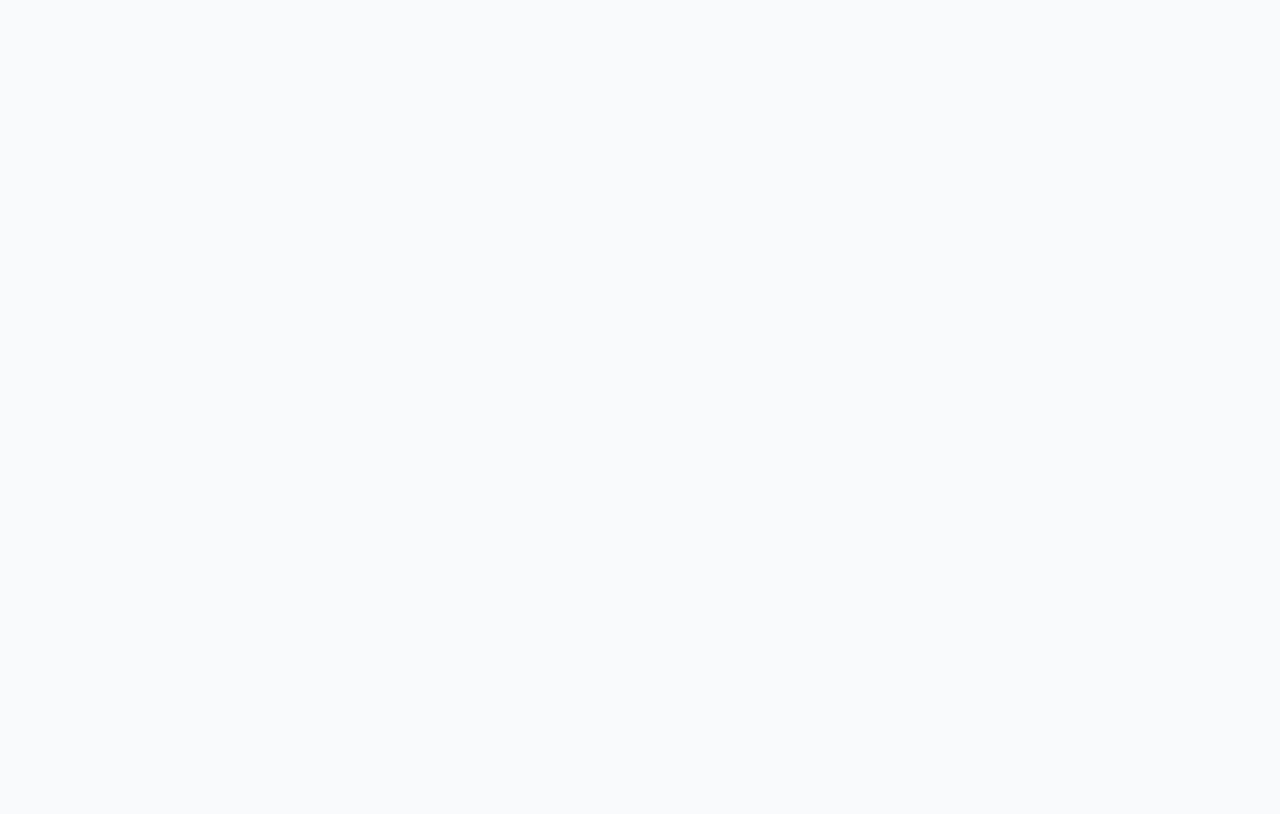
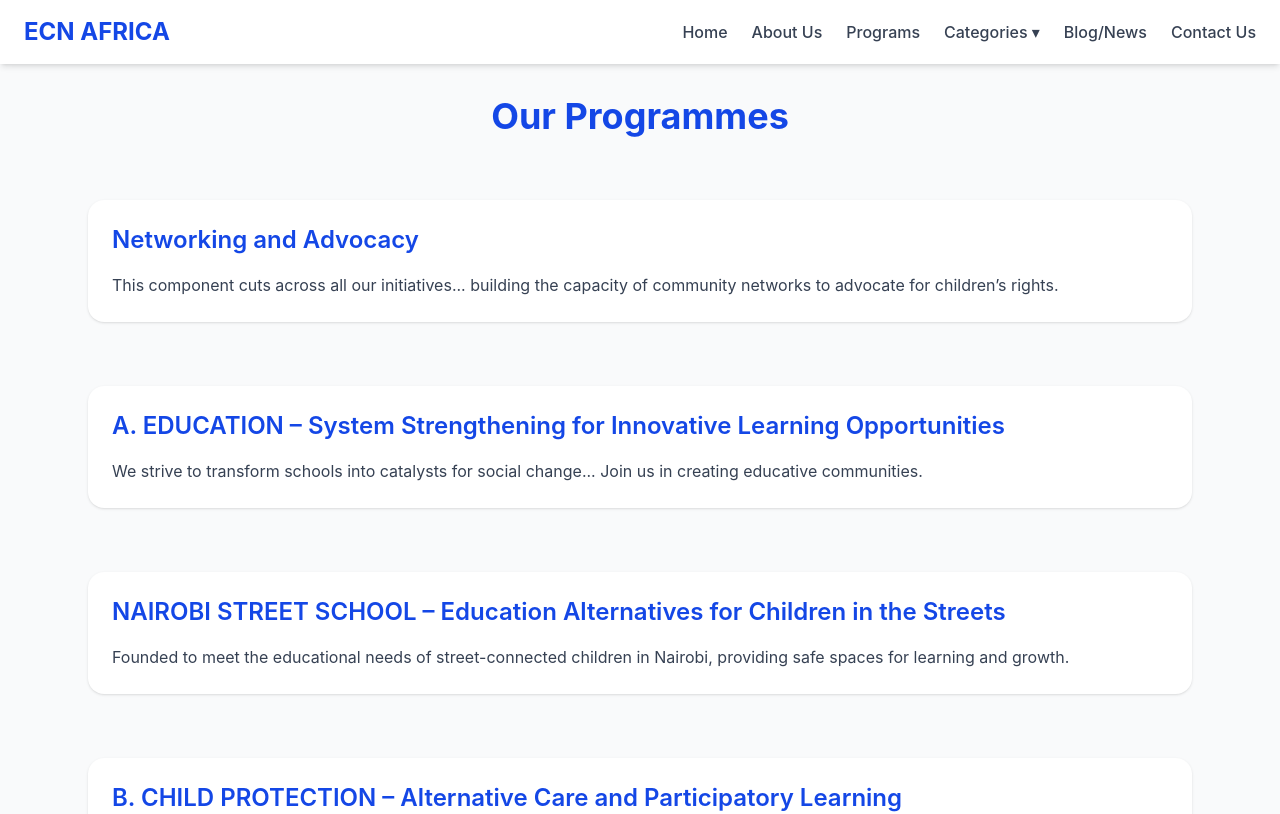
Before and after one commit to steph10920/ecnafrica, a React (Vite) app: page /programs in a window 1280 px wide. Before the commit this address had no page. Shown: the top 814 px of the page. Built offline with nearby package versions, Linux system fonts and the light colour scheme.

Commit message:
aded new changes

```diff
--- a/src/App.jsx
+++ b/src/App.jsx
@@ -1,5 +1,7 @@
 import { BrowserRouter, Routes, Route } from "react-router-dom";
 import Home from "./pages/Home";
+import About from "./pages/About";
+import Programs from "./pages/Programs";
 import Environment from "./pages/categories/Environment";
 import Health from "./pages/categories/Health";
 import FoodSecurity from "./pages/categories/FoodSecurity";
@@ -11,7 +13,12 @@ export default function App() {
   return (
     <BrowserRouter>
       <Routes>
+        {/* Main Pages */}
         <Route path="/" element={<Home />} />
+        <Route path="/about" element={<About />} />
+        <Route path="/programs" element={<Programs />} />
+
+        {/* Categories */}
         <Route path="/categories/environment" element={<Environment />} />
         <Route path="/categories/health" element={<Health />} />
         <Route path="/categories/food-security" element={<FoodSecurity />} />
```
